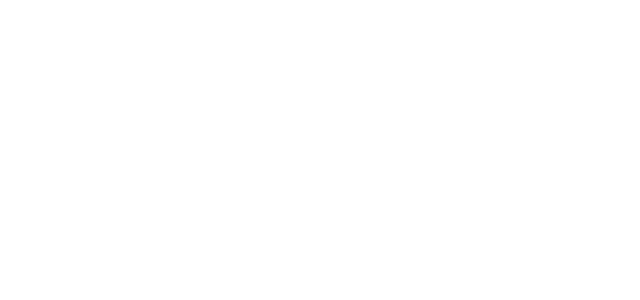
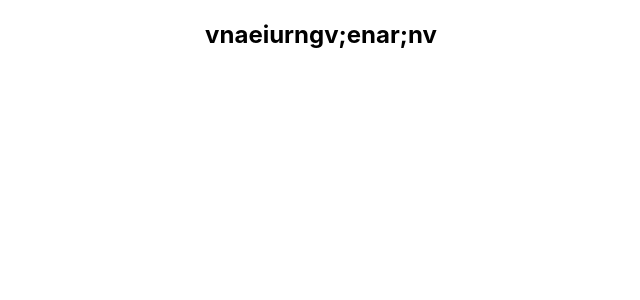
Before and after one commit to MariannaPo/first-week, a React (Create React App) app: page /wrong in a window 1280 px wide. Before the commit this address had no page. Shown: the top 300 px of the page, without its empty margins (319-959 px from the left). Built offline with nearby package versions, Linux system fonts and the light colour scheme.

Commit message:
!correct pushSatate

```diff
--- a/src/App.tsx
+++ b/src/App.tsx
@@ -4,7 +4,7 @@
 import { Example } from './component Task/Example';
 import { Routes, Route, Link } from 'react-router-dom';
 import { Greeting } from './component Task/Greeting';
-
+import { Wrong } from './component Task/Wrong';
 
 
 function App() {
@@ -14,9 +14,8 @@
     {id:2, taska:`4+9`, answer:13}
 ])
 
-const [active, setActive] = useState(true)
-
 const wrongAnswer = () => {
+  history.pushState()
 
 }
 
@@ -25,6 +24,7 @@
       <Routes>
         <Route path='/' element={<Greeting/>}/>
         <Route path='/example' element={<Example task={task} wrongAnswer={wrongAnswer}/>}/>
+        <Route path='/wrong' element={<Wrong/>}/>
       </Routes>
     </div>
   );
--- a/src/component Task/Example.tsx
+++ b/src/component Task/Example.tsx
@@ -1,5 +1,7 @@
 import React from "react";
 import { InputExample } from "./InputExample";
+import { type } from "os";
+import { tab } from "@testing-library/user-event/dist/tab";
 import { Link } from "react-router-dom";
 
 export type ExampleTaskPropsType = {
--- a/src/component Task/Greeting.tsx
+++ b/src/component Task/Greeting.tsx
@@ -5,7 +5,7 @@
 return(
     <div>
         <h3>ДОБРО ПОЖАЛОВАТЬ</h3>
-        Чтобы начать решите<Link to="/example"><h3>пример</h3></Link>
+        <Link to='/example'><h3>Войти</h3></Link>
 
     </div>
 )
--- /dev/null
+++ b/src/component Task/Wrong.tsx
@@ -0,0 +1,12 @@
+import React from "react";
+import { Link } from "react-router-dom";
+
+export const Wrong = () => {
+    return(
+
+        <div>
+            <Link to='/wrong'></Link>
+            <h2> vnaeiurngv;enar;nv</h2>
+        </div>
+    )
+}
```
